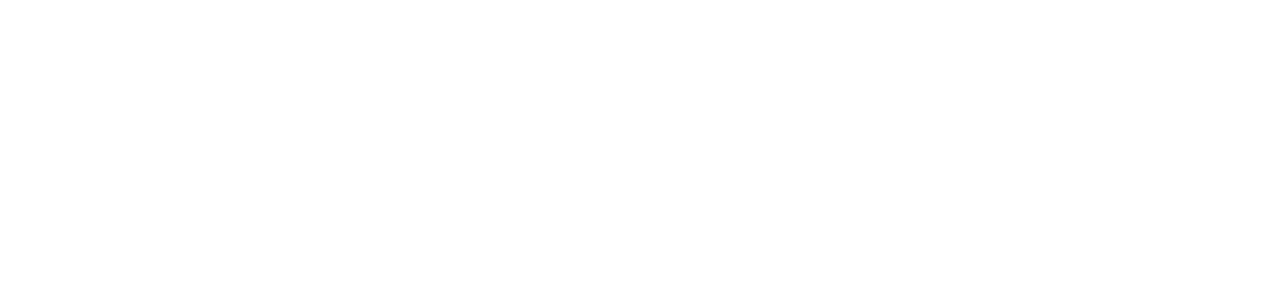
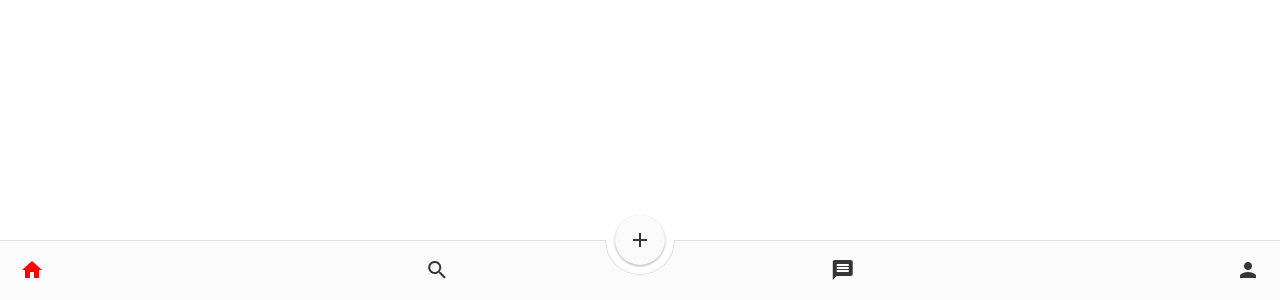
Before and after one commit to marcvleeuwen/bottlegger, an Angular app: page /home in a window 1280 px wide. Before the commit this address led to /. Shown: the part 500-800 px from the top of the page. Built offline with nearby package versions, Linux system fonts and the light colour scheme.

Commit message:
* fix nav styles * link router navigation

```diff
--- /dev/null
+++ b/src/app/app.constants.ts
@@ -0,0 +1,9 @@
+export class AppConstants {
+  public static readonly appRoutes = {
+    HOME: 'home',
+    COMMENTS: 'comments',
+    MESSAGES: 'messages',
+    PROFILE: 'profile',
+    SEARCH: 'search'
+  }
+}
--- a/src/app/components/app-bar/app-bar.component.html
+++ b/src/app/components/app-bar/app-bar.component.html
@@ -1,9 +1,9 @@
 <nav class="app-bar app-bar__bottom">
   <div class="app-bar__body">
-    <i class="material-icons link__icon">home</i>
-    <i class="material-icons link__icon">search</i>
-    <i class="material-icons link__icon">message</i>
-    <i class="material-icons link__icon">person</i>
+    <i class="material-icons link__icon" routerLink="/{{routes.HOME}}" routerLinkActive="link__icon-active">home</i>
+    <i class="material-icons link__icon" routerLink="/{{routes.SEARCH}}" routerLinkActive="link__icon-active">search</i>
+    <i class="material-icons link__icon" routerLink="/{{routes.MESSAGES}}" routerLinkActive="link__icon-active">message</i>
+    <i class="material-icons link__icon" routerLink="/{{routes.PROFILE}}" routerLinkActive="link__icon-active">person</i>
   </div>
   <div class="button button__small">
     <div class="material-icons">add</div>
--- a/src/app/components/app-bar/app-bar.component.scss
+++ b/src/app/components/app-bar/app-bar.component.scss
@@ -22,6 +22,7 @@
     &::after,
     &::before {
       content: '';
+      position: absolute;
       height: 1px;
       background-color: #E0E0E0;
       right: 0;
@@ -83,3 +84,12 @@
     border-top: none;
   }
 }
+
+.link__icon {
+  &:hover {
+    cursor: pointer;
+  }
+  &-active {
+    color: red;
+  }
+}
--- a/src/app/components/app-bar/app-bar.component.ts
+++ b/src/app/components/app-bar/app-bar.component.ts
@@ -1,4 +1,5 @@
 import {Component, OnInit} from '@angular/core';
+import {AppConstants} from "../../app.constants";
 
 @Component({
   selector: 'app-bar',
@@ -6,6 +7,8 @@
   styleUrls: ['./app-bar.component.scss']
 })
 export class AppBarComponent implements OnInit {
+
+  routes = AppConstants.appRoutes;
 
   constructor() {
   }
--- a/src/app/components/app-bar/app-bar.module.ts
+++ b/src/app/components/app-bar/app-bar.module.ts
@@ -1,6 +1,7 @@
 import {NgModule} from '@angular/core';
 import {CommonModule} from '@angular/common';
 import {AppBarComponent} from './app-bar.component';
+import {RouterModule} from "@angular/router";
 
 @NgModule({
   declarations: [
@@ -10,7 +11,8 @@
     AppBarComponent
   ],
   imports: [
-    CommonModule
+    CommonModule,
+    RouterModule
   ]
 })
 export class AppBarModule {
```
Also changed, not shown: src/app/app-routing.module.ts (+23 -5 lines).
